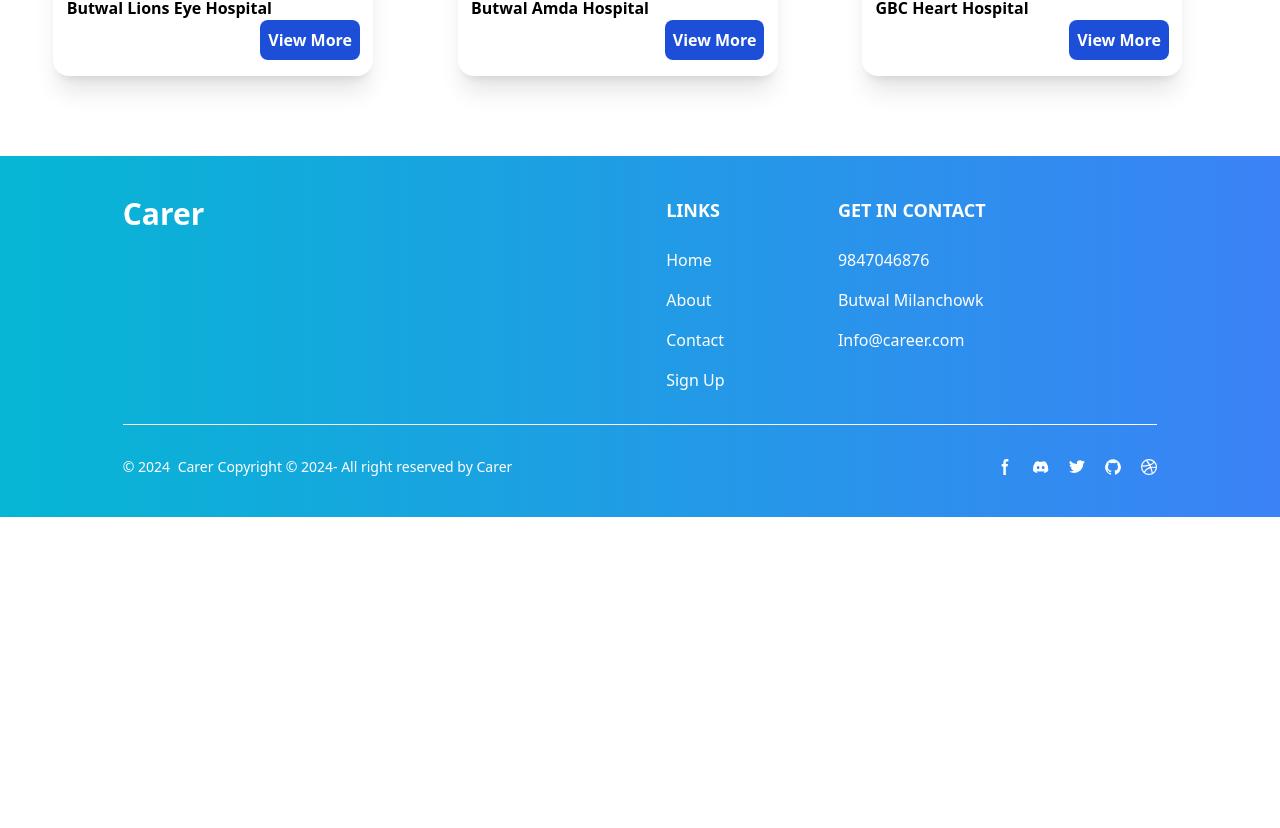
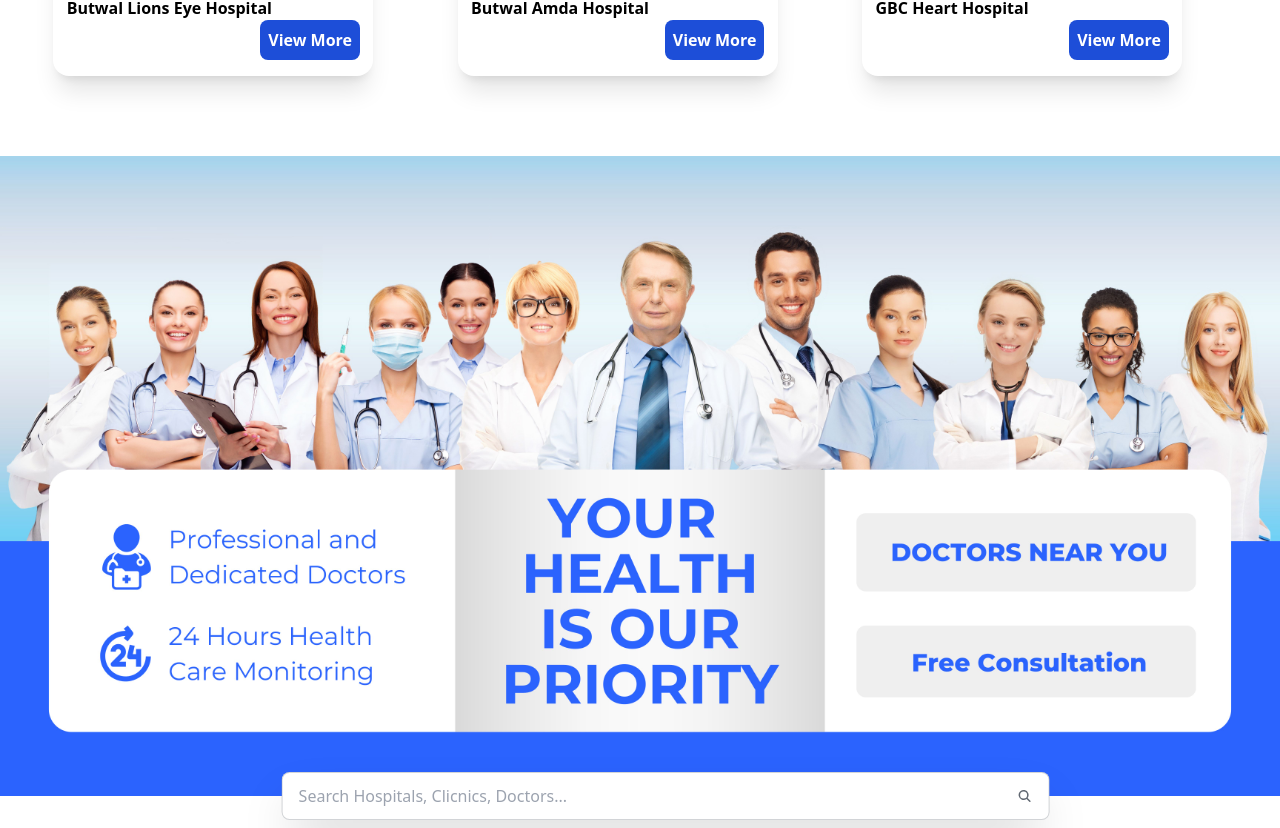
Before and after one commit to prabeshbhandarii/Gracathon, a React (Vite) app in the folder frontend/: page / in a window 1280 px wide. Shown: the part 1532-2360 px from the top of the page. Before the commit the page ends 2049 px from the top, so only its background shows below. Built offline with nearby package versions, Linux system fonts and the light colour scheme.

Commit message:
cms Sidebar done

```diff
--- a/frontend/src/App.jsx
+++ b/frontend/src/App.jsx
@@ -19,6 +19,7 @@
 import Sidebarcms from "./Sidebar_cms";
 // import Doctor from "./components/Doctor";
 import "aos/dist/aos.css";
+import Layout from "./HOC/Layout";
 // import Sidebarusers from "./Sidebar/Sidebaruser";
 const App = () => {
   const [loader, setloader] = useState(true);
@@ -39,9 +40,8 @@
         ) : (
           <div className="">
             <BrowserRouter>
-              <Navbar />
               <Routes>
-                <Route>
+                <Route element={<Layout />}>
                   <Route path="/" element={<Home />} />
                   <Route path="/About" element={<About />} />
                   <Route path="/Contact" element={<Contact />} />
@@ -49,14 +49,14 @@
                   <Route path="/Signup" element={<Signup />} />
                   <Route path="/Profiledoctor" element={<Profiledoctor />} />
                   <Route path="/Hospital/:id" element={<Hospitalblog />} />
-                  <Route path="/cms" element={<Sidebarcms />}>
-                    <Route index element={<div>Pratik</div>} />
-                  </Route>
+                </Route>
+                <Route path="/cms" element={<Sidebarcms />}>
+                  <Route index element={<div>Pratik</div>} />
+                  <Route path="user" element={<div>Prabesh</div>} />
+                  <Route path="kanvan" element={<div>P</div>} />
                 </Route>
               </Routes>
             </BrowserRouter>
-
-            <Footer />
 
             {/* <Sidebarusers /> */}
           </div>
--- /dev/null
+++ b/frontend/src/HOC/Layout.jsx
@@ -0,0 +1,20 @@
+import React from "react";
+import Navbar from "../components/Navbar";
+import Footer from "../components/Footer";
+import { Outlet } from "react-router-dom";
+
+const Layout = () => {
+  return (
+    <>
+      <div>
+        <Navbar />
+        <div>
+          <Outlet />
+        </div>
+        <Footer />
+      </div>
+    </>
+  );
+};
+
+export default Layout;
--- a/frontend/src/Sidebar_cms.jsx
+++ b/frontend/src/Sidebar_cms.jsx
@@ -37,7 +37,7 @@
             <ul className="space-y-2 font-medium flex flex-col gap-5 ">
               <li className="py-2">
                 <Link
-                  href="#"
+                  to="/cms/"
                   className="flex items-center p-2  rounded-lg text-white  hover:bg-blue-700  group"
                 >
                   <svg
@@ -54,8 +54,8 @@
                 </Link>
               </li>
               <li className="py-2">
-                <a
-                  href="#"
+                <Link
+                  to="/cms/user"
                   className="flex items-center p-2  rounded-lg text-white  hover:bg-blue-700 dark:text-white  group"
                 >
                   <svg
@@ -71,7 +71,7 @@
                   <span className="inline-flex items-center justify-center px-2 ms-3 text-sm font-medium text-gray-800 bg-gray-100 rounded-full dark:bg-gray-700 dark:text-gray-300">
                     Pro
                   </span>
-                </a>
+                </Link>
               </li>
               <li className="py-2">
                 <a
```
